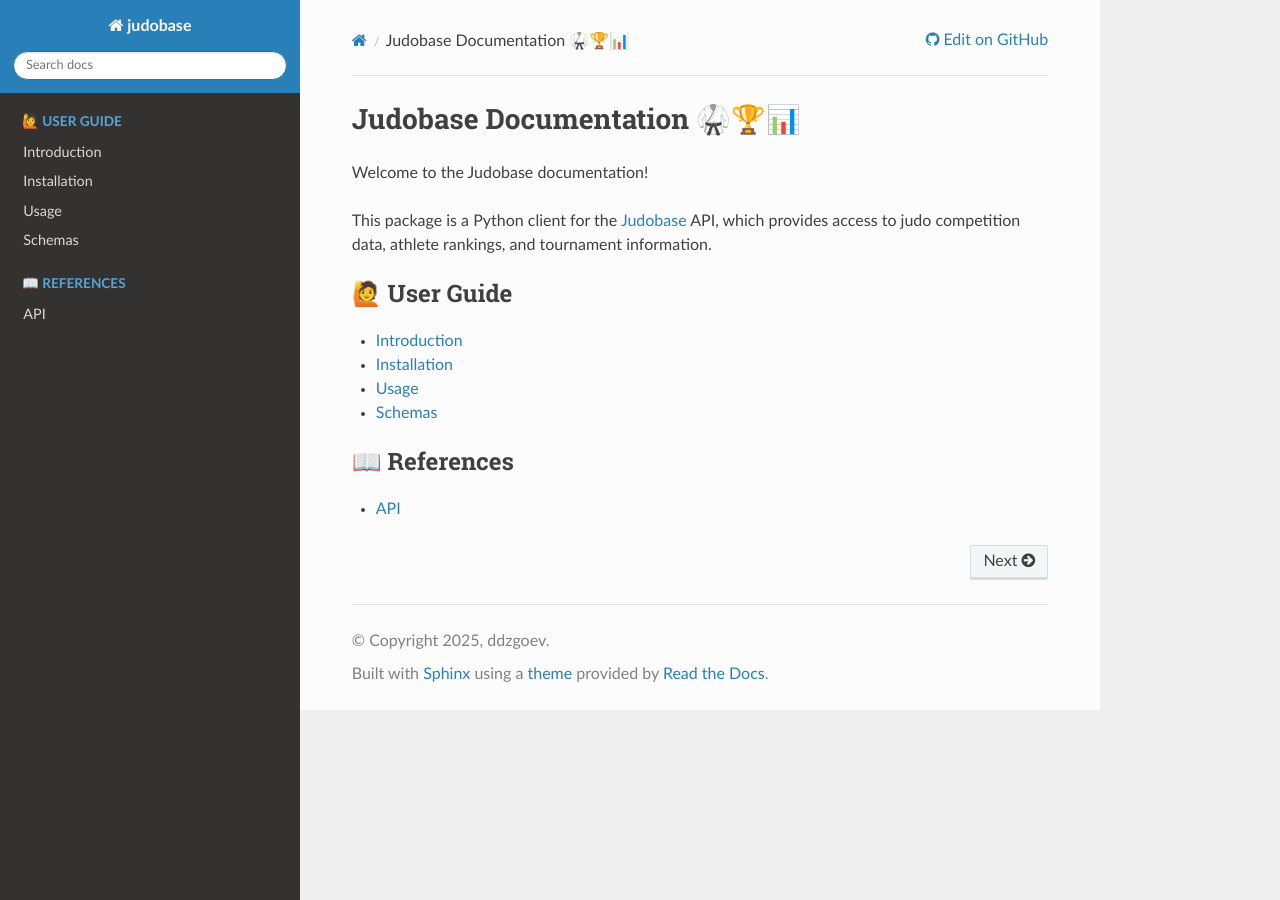
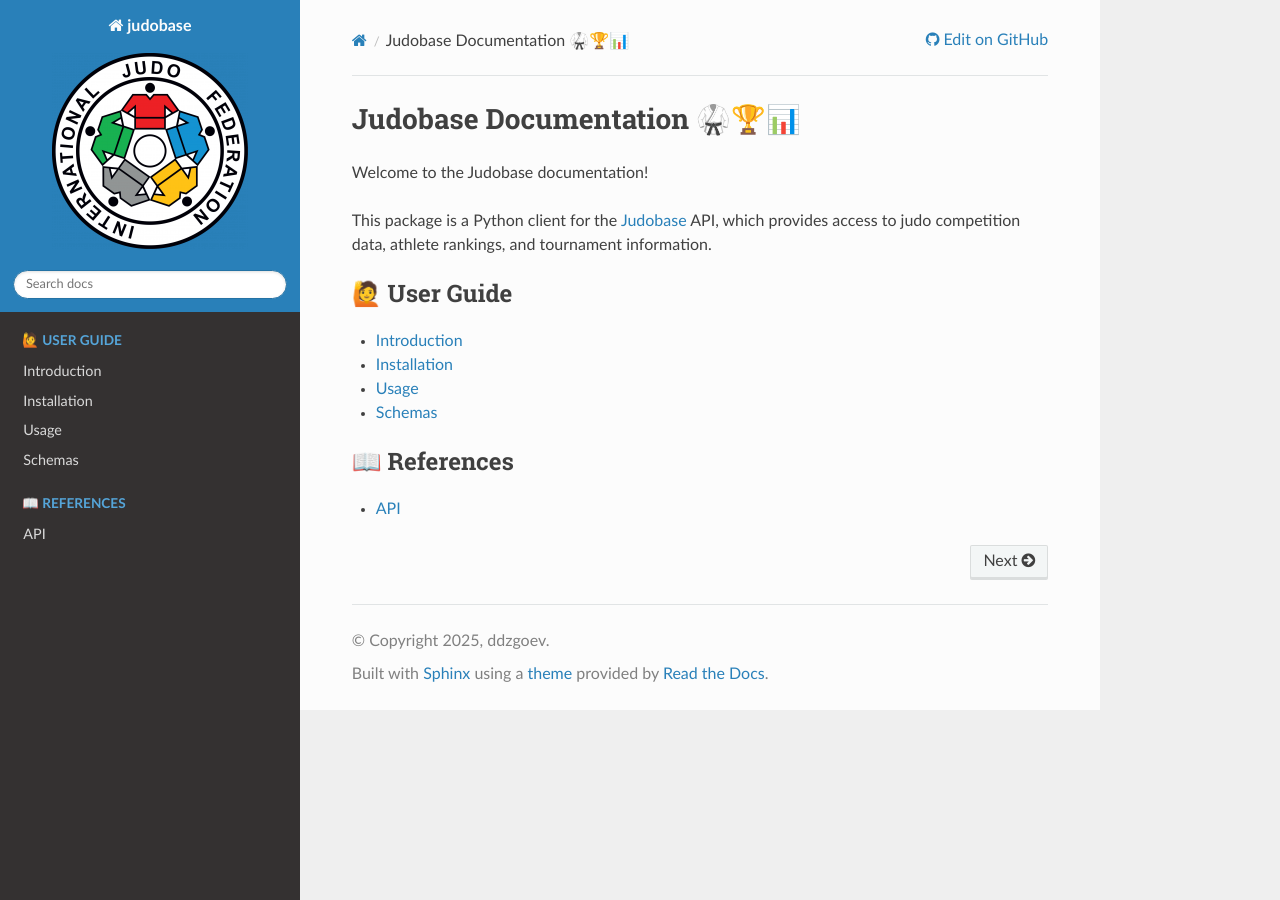
Before and after one commit to WVera123/judobase, a Sphinx documentation site: the page built from docs/source/index.rst, in a window 1280 px wide. Built offline with Sphinx 7.4.7 and the Read the Docs theme 3.1.0, drawn with Linux system fonts in a browser that asks for light colours.

Commit message:
add logo to the docs

```diff
--- a/docs/source/conf.py
+++ b/docs/source/conf.py
@@ -31,6 +31,7 @@
     "github_version": "master",
     "conf_py_path": "/docs/source/",
 }
+html_logo = "_static/ijf-logo.png"
 
 autodoc_pydantic_model_show_json = True
 autodoc_pydantic_settings_show_json = False
```
Also changed, not shown: docs/source/_static/ijf-logo.png (added).
